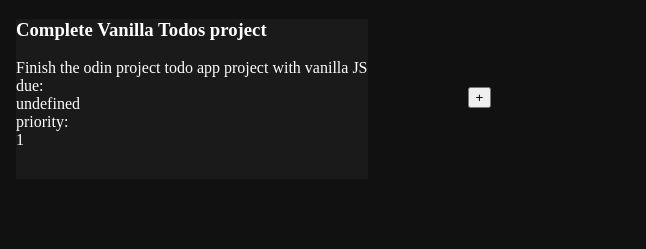
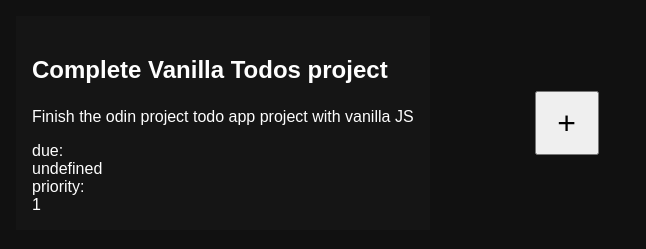
Before and after one commit to zachjensz/vanilla-notes, a website built with Vite: page index.html in a window 1280 px wide. Shown: the whole page, without its empty margins (0-646 px from the left). Built offline with nearby package versions, Linux system fonts and the light colour scheme.

Commit message:
styling todo and create todo, colour and font styling

```diff
--- a/style.css
+++ b/style.css
@@ -1,6 +1,6 @@
 :root {
   --bg: #111;
-  --bg1: #1a1a1a;
+  --bg1: #151515;
   --text: #fefefe;
 }
 
@@ -12,6 +12,7 @@ body {
   margin: 0;
   background-color: var(--bg);
   color: var(--text);
+  font-family: sans-serif;
 }
 
 .project {
@@ -22,16 +23,26 @@ body {
   min-width: 20ch;
   min-height: 20ch;
   margin: 1rem;
+  padding: 1rem;
 }
 
 .todo {
   background-color: var(--bg1);
 }
 .todo .title {
-
+  font-size: 1.5rem;
+  margin: 1em 0;
+}
+.todo .description {
+  margin: 1em 0;
 }
 
 .create-todo {
   display: grid;
   place-content: center;
 }
+.create-todo button {
+  font-size: 2rem;
+  width: 4rem;
+  height: 4rem;
+}
```
